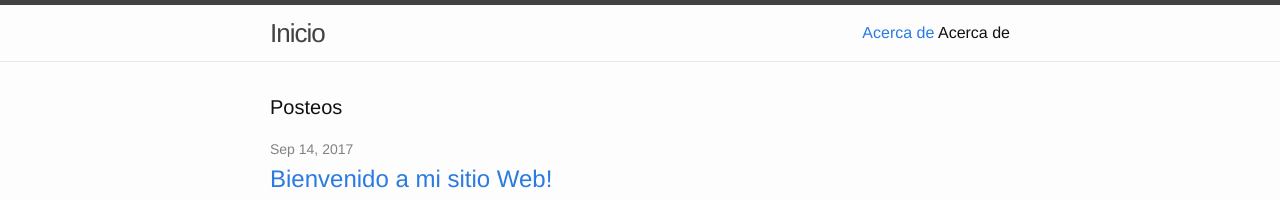
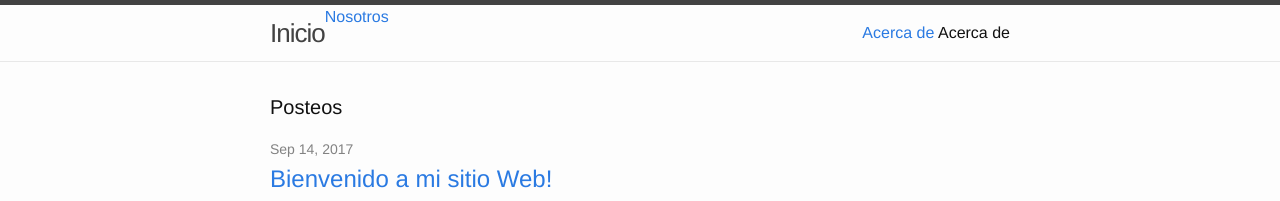
Before and after one commit to frgen/prueba-1, a Jekyll site: the page built from index.html, in a window 1280 px wide. Shown: the top 201 px of the page. Built offline with Jekyll 4.4.1, drawn with Linux system fonts in a browser that asks for light colours.

Commit message:
Update _config.yml

```diff
--- a/_config.yml
+++ b/_config.yml
@@ -7,6 +7,7 @@
 
 # Site settings
 title: Inicio
+other: Nosotros
 email: federico.romero91@gmail.com
 description: > # this means to ignore newlines until "baseurl:"
   Hola! Bienvenido/a a mi sitio Web. Mi nombre es Federico, soy técnico
```
